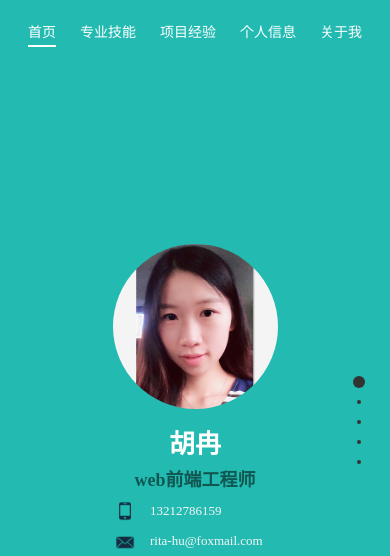
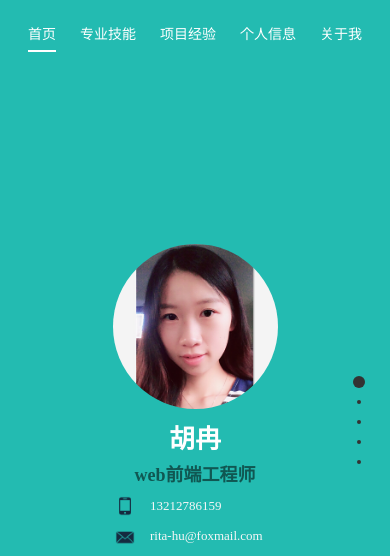
Before and after one commit to RaniHu/resume, a plain HTML site: page index.html in a window 390 px wide. Shown: the top 556 px of the page. Drawn offline with Linux system fonts and the light colour scheme.

```diff
--- a/css/style.scss
+++ b/css/style.scss
@@ -508,8 +508,8 @@
 @media screen and (max-width: 480px) {
   /*头部导航栏*/
   header #menu li a{
-    height: 25px;
-    line-height: 25px;
+    height: 30px;
+    line-height: 30px;
   }
   /*背景图标*/
   #main .box .tb-cell ul{
@@ -526,6 +526,9 @@
         width: 220px;
         padding-left: 30px;
       }
+    .my-photo{
+      margin: 5px auto;
+    }
   .home ul{
     font-size: 13px;
     li{
```
Also changed, not shown: css/style.css, 1 other file.
